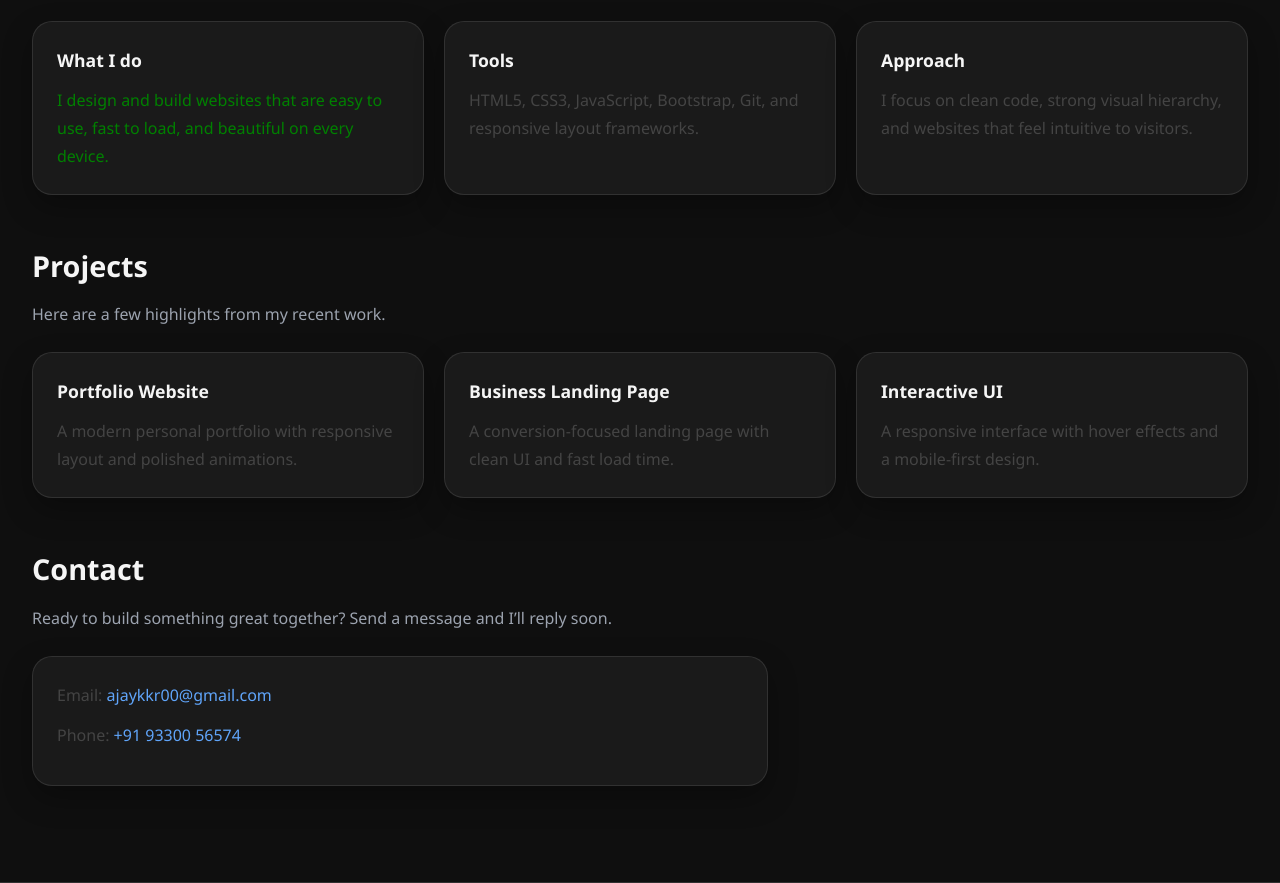
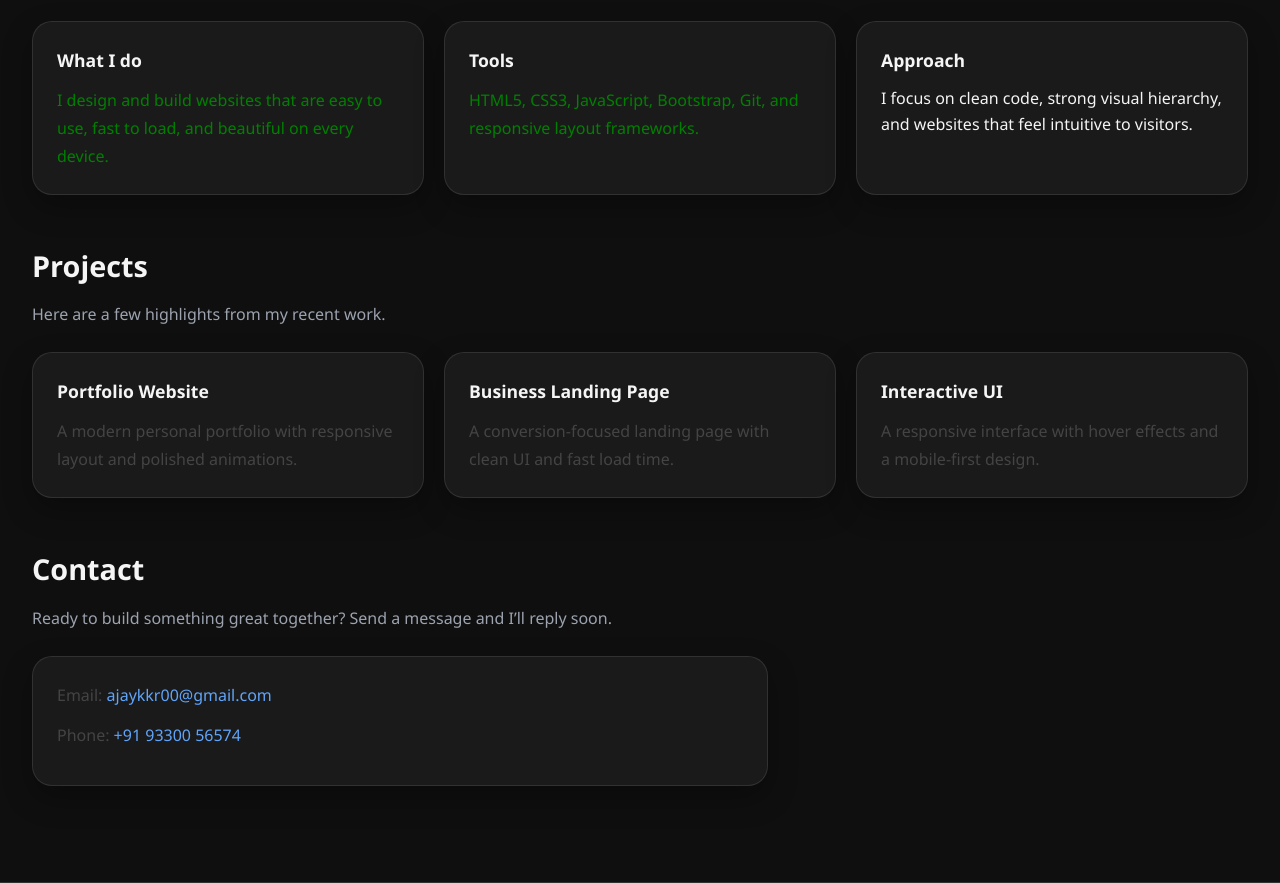
Before and after one commit to ajaycult/Profile, a plain HTML site: page index.html in a window 1280 px wide. Shown: the part 902-1785 px from the top of the page. Drawn offline with Linux system fonts and the light colour scheme.

Commit message:
Change paragraph text color to green

```diff
--- a/index.html
+++ b/index.html
@@ -72,11 +72,11 @@
         </div>
         <div class="info-card">
           <h3>Tools</h3>
-          <p>HTML5, CSS3, JavaScript, Bootstrap, Git, and responsive layout frameworks.</p>
+          <p style="color:green">HTML5, CSS3, JavaScript, Bootstrap, Git, and responsive layout frameworks.</p>
         </div>
         <div class="info-card">
           <h3>Approach</h3>
-          <p>I focus on clean code, strong visual hierarchy, and websites that feel intuitive to visitors.</p>
+          <pstyle="color:green" >I focus on clean code, strong visual hierarchy, and websites that feel intuitive to visitors.</p>
         </div>
       </div>
     </section>
```
